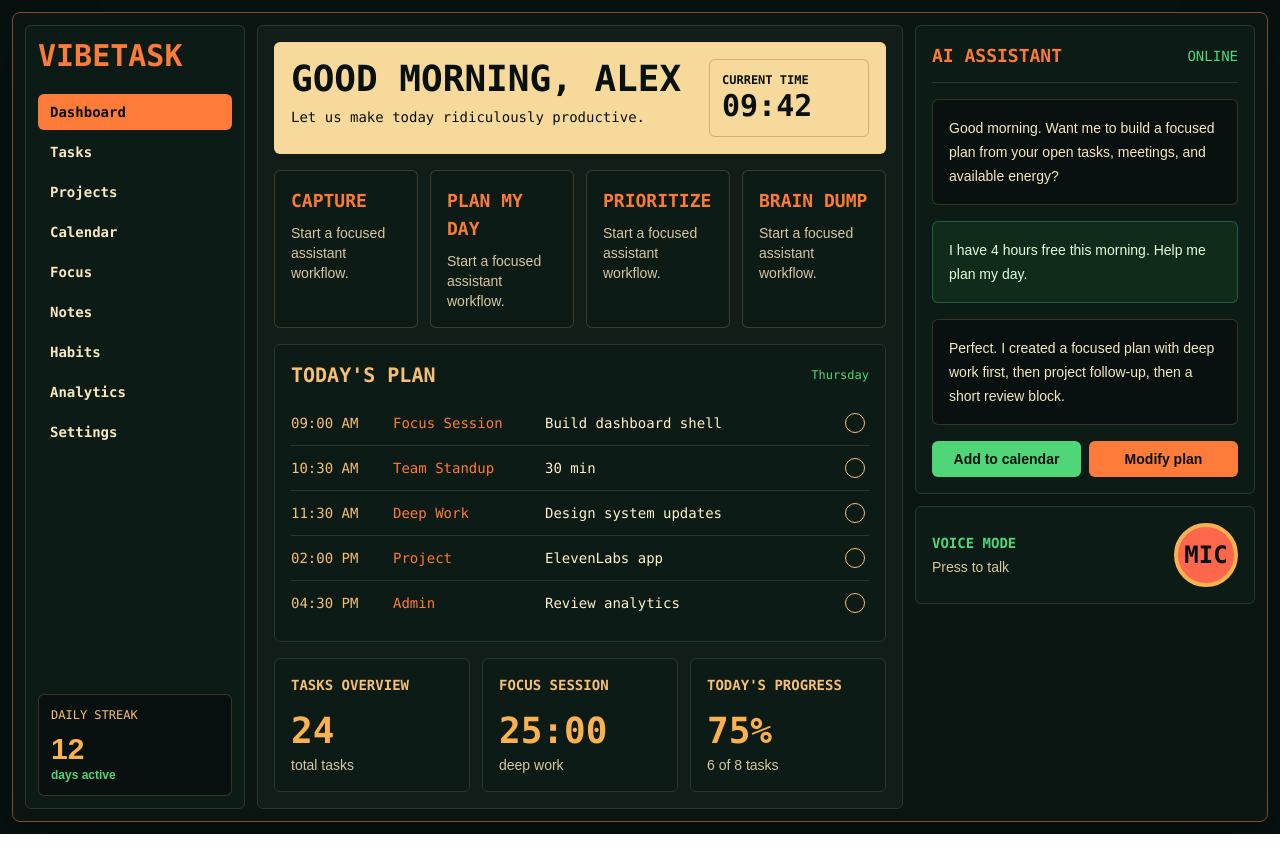
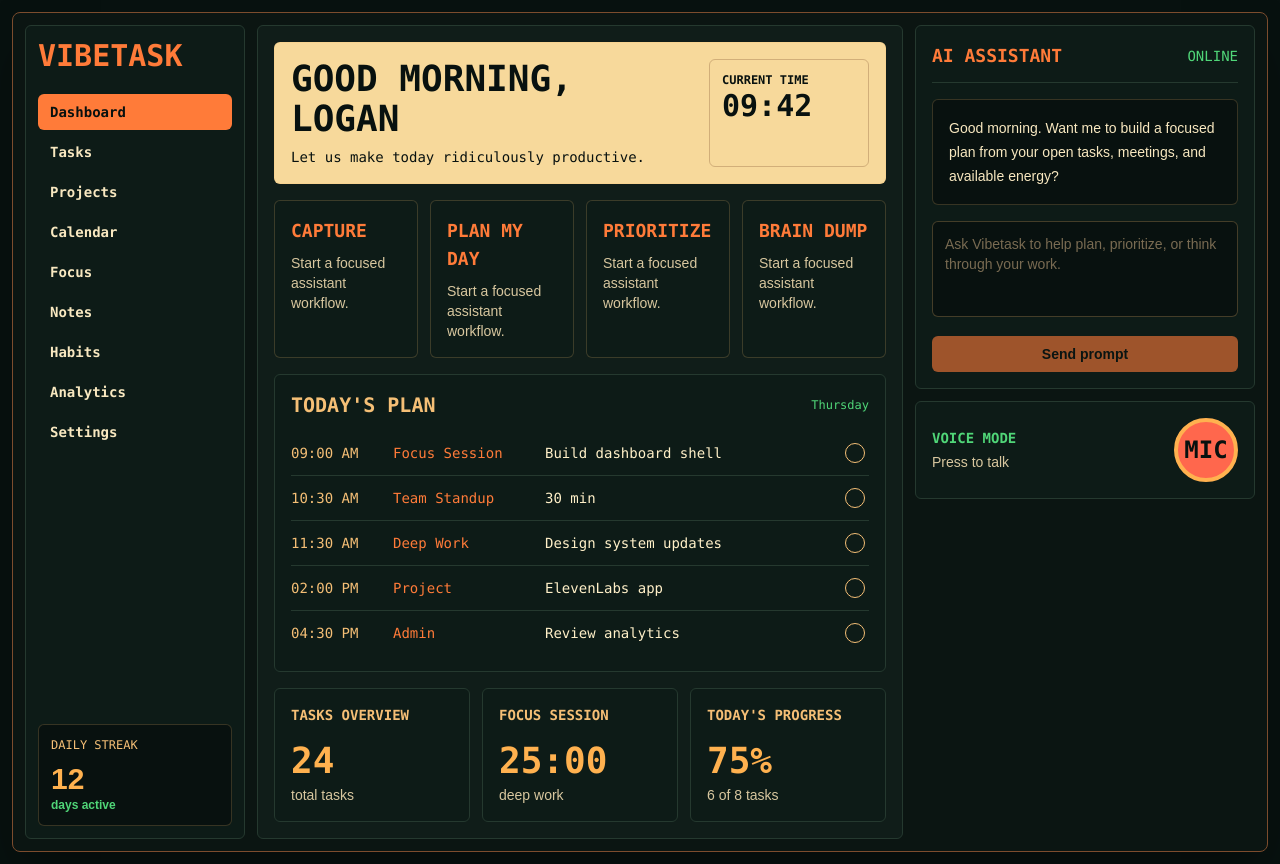
Before and after one commit to djquigon/Vibetask, a Next.js app: page /dashboard in a window 1280 px wide. Before the commit the page ends 834 px from the top, so only its background shows below. Built offline with nearby package versions, Linux system fonts and the light colour scheme.

Commit message:
Refactor assistant components: replace AssistantRail with AssistantChat, update AppShell to include new chat component, and enhance chat message handling with validation in the API.

```diff
--- a/src/app/(app)/dashboard/_components/app-shell.tsx
+++ b/src/app/(app)/dashboard/_components/app-shell.tsx
@@ -1,7 +1,7 @@
-import type { ReactNode } from "react";
-import { AssistantRail } from "./assistant-rail";
-import { SideNav } from "./side-nav";
-import { VoiceDock } from "./voice-dock";
+import type { ReactNode } from 'react';
+import { AssistantChat } from './assistant-chat';
+import { SideNav } from './side-nav';
+import { VoiceDock } from './voice-dock';
 
 export function AppShell({ children }: { children: ReactNode }) {
     return (
@@ -12,7 +12,7 @@ export function AppShell({ children }: { children: ReactNode }) {
                     {children}
                 </section>
                 <aside className="flex min-w-0 flex-col gap-3">
-          <AssistantRail />
+                    <AssistantChat />
                     <VoiceDock />
                 </aside>
             </div>
--- a/src/app/(app)/dashboard/_components/assistant-chat.tsx
+++ b/src/app/(app)/dashboard/_components/assistant-chat.tsx
@@ -0,0 +1,133 @@
+'use client';
+
+import { useState } from 'react';
+import type {
+    AssistantChatError,
+    AssistantChatResponse,
+} from '@/features/assistant/types';
+
+type ChatMessage = {
+    role: 'user' | 'assistant';
+    content: string;
+};
+
+export function AssistantChat() {
+    const [messages, setMessages] = useState<ChatMessage[]>([
+        {
+            role: 'assistant',
+            content:
+                'Good morning. Want me to build a focused plan from your open tasks, meetings, and available energy?',
+        },
+    ]);
+    const [input, setInput] = useState('');
+    const [isLoading, setIsLoading] = useState(false);
+    const [errorMessage, setErrorMessage] = useState('');
+
+    async function handleSubmit(event: React.FormEvent<HTMLFormElement>) {
+        event.preventDefault();
+
+        const message = input.trim();
+
+        if (message.length > 4000) {
+            setErrorMessage(
+                'Message is too long. Please keep it under 4000 characters.'
+            );
+            return;
+        }
+
+        if (!message || isLoading) {
+            return;
+        }
+
+        setInput('');
+        setErrorMessage('');
+        setIsLoading(true);
+        setMessages((current) => [
+            ...current,
+            { role: 'user', content: message },
+        ]);
+
+        try {
+            const response = await fetch('/api/assistant/chat', {
+                method: 'POST',
+                headers: {
+                    'Content-Type': 'application/json',
+                },
+                body: JSON.stringify({ message }),
+            });
+
+            const data = (await response.json()) as
+                | AssistantChatResponse
+                | AssistantChatError;
+
+            if (!response.ok) {
+                throw new Error(data.message);
+            }
+
+            setMessages((current) => [
+                ...current,
+                {
+                    role: 'assistant',
+                    content: (data as AssistantChatResponse).assistantMessage,
+                },
+            ]);
+        } catch {
+            setErrorMessage('The assistant could not respond. Try again.');
+        } finally {
+            setIsLoading(false);
+        }
+    }
+
+    return (
+        <section className="rounded-md border border-[#25392f] bg-[#0d1b17] p-4">
+            <div className="mb-4 flex items-center justify-between border-b border-[#25392f] pb-3">
+                <h2 className="font-mono text-lg font-black uppercase text-[#ff7b39]">
+                    AI Assistant
+                </h2>
+                <span className="font-mono text-sm text-[#50d678]">ONLINE</span>
+            </div>
+
+            <div>
+                <div className="space-y-4">
+                    {messages.map((message, index) => (
+                        <div
+                            key={`${message.role}-${index}`}
+                            className={
+                                message.role === 'user'
+                                    ? 'rounded-md border border-[#50d678]/30 bg-[#0f2b1a] p-4'
+                                    : 'rounded-md border border-[#f5bf76]/20 bg-[#08110f] p-4'
+                            }
+                        >
+                            <p className="text-sm leading-6 text-[#f8e8c0]">
+                                {message.content}
+                            </p>
+                        </div>
+                    ))}
+                </div>
+
+                <form className="mt-4 space-y-3" onSubmit={handleSubmit}>
+                    <textarea
+                        className="min-h-24 w-full resize-none rounded-md border border-[#f5bf76]/25 bg-[#08110f] p-3 text-sm text-[#f8e8c0] outline-none placeholder:text-[#796b52] focus:border-[#50d678]"
+                        placeholder="Ask Vibetask to help plan, prioritize, or think through your work."
+                        value={input}
+                        onChange={(event) => setInput(event.target.value)}
+                    />
+
+                    {errorMessage ? (
+                        <p className="text-sm font-bold text-[#ff674d]">
+                            {errorMessage}
+                        </p>
+                    ) : null}
+
+                    <button
+                        className="w-full rounded-md bg-[#ff7b39] px-3 py-2 text-sm font-bold text-[#08110f] disabled:cursor-not-allowed disabled:opacity-60"
+                        type="submit"
+                        disabled={isLoading || !input.trim()}
+                    >
+                        {isLoading ? 'Thinking...' : 'Send prompt'}
+                    </button>
+                </form>
+            </div>
+        </section>
+    );
+}
--- a/src/app/(app)/dashboard/_components/assistant-rail.tsx
+++ /dev/null
@@ -1,37 +0,0 @@
-export function AssistantRail() {
-  return (
-    <section className="rounded-md border border-[#25392f] bg-[#0d1b17] p-4">
-      <div className="mb-4 flex items-center justify-between border-b border-[#25392f] pb-3">
-        <h2 className="font-mono text-lg font-black uppercase text-[#ff7b39]">
-          AI Assistant
-        </h2>
-        <span className="font-mono text-sm text-[#50d678]">ONLINE</span>
-      </div>
-      <div className="rounded-md border border-[#f5bf76]/20 bg-[#08110f] p-4">
-        <p className="text-sm leading-6 text-[#f8e8c0]">
-          Good morning. Want me to build a focused plan from your open tasks,
-          meetings, and available energy?
-        </p>
-      </div>
-      <div className="mt-4 rounded-md border border-[#50d678]/30 bg-[#0f2b1a] p-4">
-        <p className="text-sm leading-6 text-[#dfffdc]">
-          I have 4 hours free this morning. Help me plan my day.
-        </p>
-      </div>
-      <div className="mt-4 rounded-md border border-[#f5bf76]/20 bg-[#08110f] p-4">
-        <p className="text-sm leading-6 text-[#f8e8c0]">
-          Perfect. I created a focused plan with deep work first, then project
-          follow-up, then a short review block.
-        </p>
-      </div>
-      <div className="mt-4 grid grid-cols-2 gap-2">
-        <button className="rounded-md bg-[#50d678] px-3 py-2 text-sm font-bold text-[#08110f]">
-          Add to calendar
-        </button>
-        <button className="rounded-md bg-[#ff7b39] px-3 py-2 text-sm font-bold text-[#08110f]">
-          Modify plan
-        </button>
-      </div>
-    </section>
-  );
-}
--- a/src/app/api/assistant/chat/route.ts
+++ b/src/app/api/assistant/chat/route.ts
@@ -7,18 +7,36 @@ import type {
 } from '@/features/assistant/types';
 
 export async function POST(request: Request) {
+    const MAX_MESSAGE_LENGTH = 4000;
+
+    let body: Partial<AssistantChatRequest>;
+
     try {
-        const body = (await request.json()) as Partial<AssistantChatRequest>;
-        const message = body.message?.trim();
+        body = (await request.json()) as Partial<AssistantChatRequest>;
+    } catch {
+        return NextResponse.json(
+            { message: 'Request body must be valid JSON.' },
+            { status: 400 }
+        );
+    }
 
-        if (!message) {
-            const error: AssistantChatError = {
-                message: 'Message is required.',
-            };
+    const message = body.message?.trim();
 
-            return NextResponse.json(error, { status: 400 });
-        }
+    if (!message) {
+        return NextResponse.json(
+            { message: 'Message is required.' },
+            { status: 400 }
+        );
+    }
 
+    if (message.length > MAX_MESSAGE_LENGTH) {
+        return NextResponse.json(
+            { message: 'Message must be 4000 characters or fewer.' },
+            { status: 400 }
+        );
+    }
+
+    try {
         const response = await createAssistantChatResponse(message);
 
         return NextResponse.json(response);
--- a/src/features/assistant/server/chat.ts
+++ b/src/features/assistant/server/chat.ts
@@ -27,6 +27,10 @@ export async function createAssistantChatResponse(
         input: message,
     });
 
+    if (response.output_text.length === 0) {
+        throw new Error('Assistant response is empty.');
+    }
+
     return {
         message: 'Assistant response created.',
         assistantMessage: response.output_text,
--- a/src/features/dashboard/components/dashboard-overview.tsx
+++ b/src/features/dashboard/components/dashboard-overview.tsx
@@ -1,9 +1,9 @@
 const plan = [
-  ["09:00 AM", "Focus Session", "Build dashboard shell"],
-  ["10:30 AM", "Team Standup", "30 min"],
-  ["11:30 AM", "Deep Work", "Design system updates"],
-  ["02:00 PM", "Project", "ElevenLabs app"],
-  ["04:30 PM", "Admin", "Review analytics"],
+    ['09:00 AM', 'Focus Session', 'Build dashboard shell'],
+    ['10:30 AM', 'Team Standup', '30 min'],
+    ['11:30 AM', 'Deep Work', 'Design system updates'],
+    ['02:00 PM', 'Project', 'ElevenLabs app'],
+    ['04:30 PM', 'Admin', 'Review analytics'],
 ];
 
 export function DashboardOverview() {
@@ -12,7 +12,7 @@ export function DashboardOverview() {
             <section className="grid gap-3 rounded-md border border-[#f5bf76]/25 bg-[#f7d99b] p-4 text-[#08110f] md:grid-cols-[1fr_160px]">
                 <div>
                     <h1 className="font-mono text-4xl font-black uppercase">
-            Good morning, Alex
+                        Good morning, Logan
                     </h1>
                     <p className="mt-2 font-mono text-sm">
                         Let us make today ridiculously productive.
@@ -25,7 +25,8 @@ export function DashboardOverview() {
             </section>
 
             <section className="grid gap-3 md:grid-cols-4">
-        {["Capture", "Plan my day", "Prioritize", "Brain dump"].map((item) => (
+                {['Capture', 'Plan my day', 'Prioritize', 'Brain dump'].map(
+                    (item) => (
                         <div
                             key={item}
                             className="rounded-md border border-[#f5bf76]/20 bg-[#0d1b17] p-4"
@@ -37,7 +38,8 @@ export function DashboardOverview() {
                                 Start a focused assistant workflow.
                             </p>
                         </div>
-        ))}
+                    )
+                )}
             </section>
 
             <section className="rounded-md border border-[#25392f] bg-[#0d1b17] p-4">
@@ -45,7 +47,9 @@ export function DashboardOverview() {
                     <h2 className="font-mono text-xl font-black uppercase text-[#f5bf76]">
                         Today&apos;s plan
                     </h2>
-          <span className="font-mono text-xs text-[#50d678]">Thursday</span>
+                    <span className="font-mono text-xs text-[#50d678]">
+                        Thursday
+                    </span>
                 </div>
                 <div className="divide-y divide-[#25392f]">
                     {plan.map(([time, type, title]) => (
@@ -63,9 +67,21 @@ export function DashboardOverview() {
             </section>
 
             <section className="grid gap-3 md:grid-cols-3">
-        <Metric title="Tasks overview" value="24" caption="total tasks" />
-        <Metric title="Focus session" value="25:00" caption="deep work" />
-        <Metric title="Today's progress" value="75%" caption="6 of 8 tasks" />
+                <Metric
+                    title="Tasks overview"
+                    value="24"
+                    caption="total tasks"
+                />
+                <Metric
+                    title="Focus session"
+                    value="25:00"
+                    caption="deep work"
+                />
+                <Metric
+                    title="Today's progress"
+                    value="75%"
+                    caption="6 of 8 tasks"
+                />
             </section>
         </div>
     );
```
Lines whose indentation alone changed are shown as unchanged.
